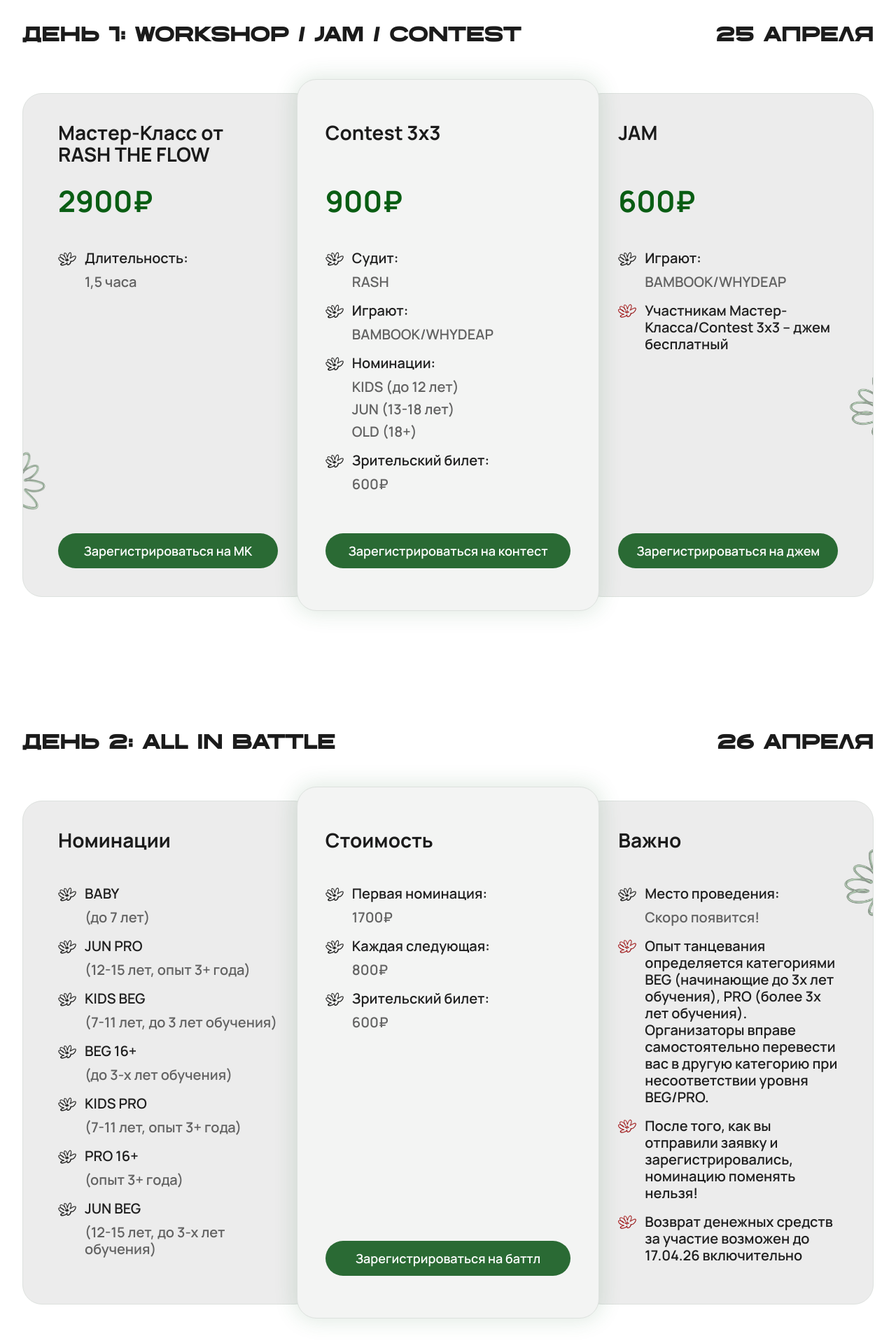
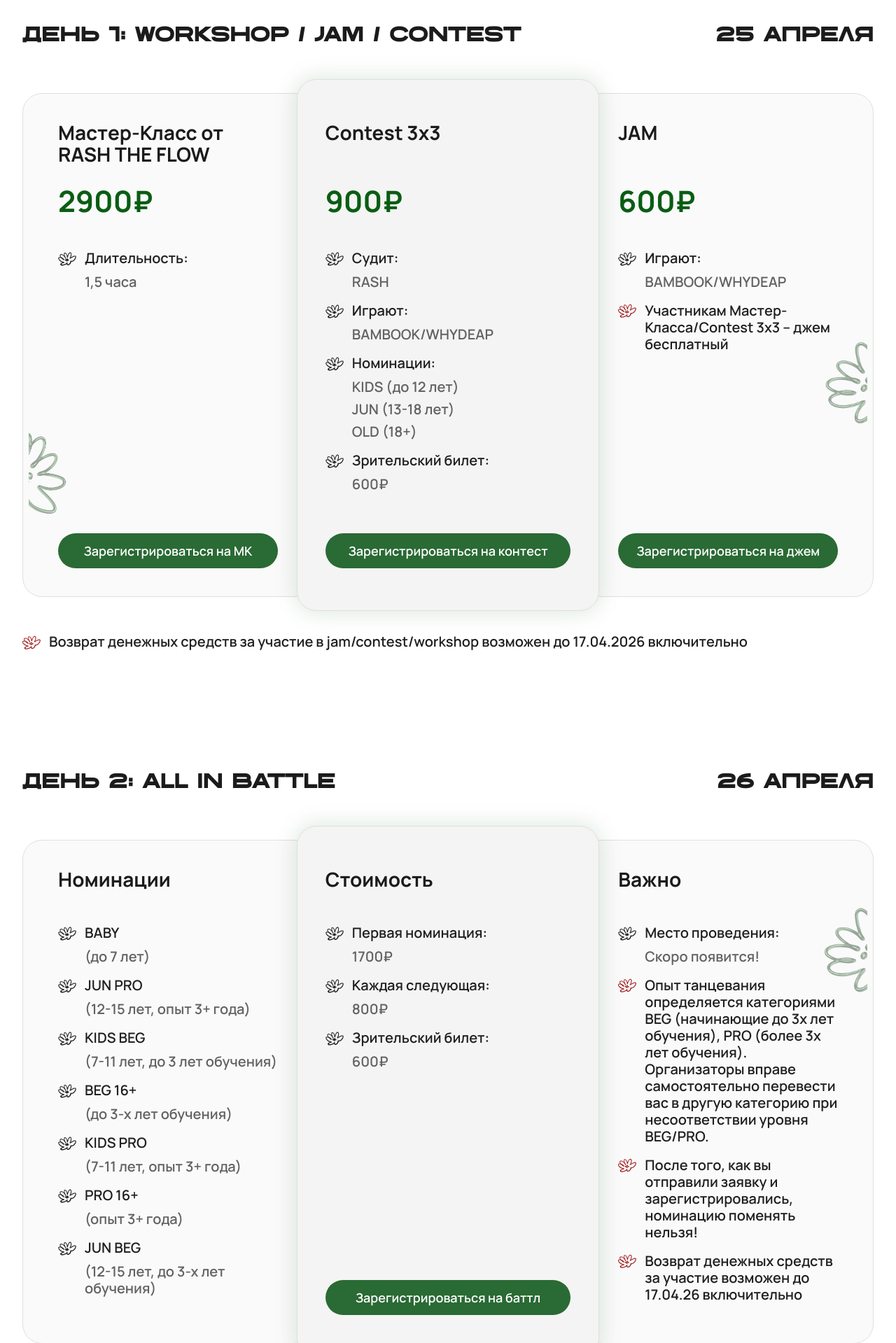
Before and after one commit to FibEli3/ALL-IN-BATTLE, a Next.js app: page / in a window 1280 px wide. Shown: the part 4600-6519 px from the top of the page at 70% size. Built offline with nearby package versions, Linux system fonts and the light colour scheme.

Commit message:
style: add day-one refund note and lighten side cards

```diff
--- a/src/app/page.tsx
+++ b/src/app/page.tsx
@@ -396,7 +396,7 @@ export default function Home() {
                 className={`relative flex flex-col overflow-hidden rounded-[28px] border border-[#dde1de] ${
                   card.variant === "center"
                     ? "z-20 w-full bg-[#f3f4f3] px-[40px] py-[60px] md:w-[464px] md:min-h-[760px] md:shadow-[0_0_30px_3px_rgba(41,108,51,0.15)]"
-                    : "z-10 w-full bg-[#ececec] px-[50px] py-[40px] md:mt-[20px] md:w-[444px] md:min-h-[720px]"
+                    : "z-10 w-full bg-[#fafafa] px-[50px] py-[40px] md:mt-[20px] md:w-[444px] md:min-h-[720px]"
                 } ${
                   card.variant === "center"
                     ? "md:mx-[-24px]"
@@ -432,7 +432,7 @@ export default function Home() {
                     alt=""
                     width={110}
                     height={110}
-                    className="pointer-events-none absolute -left-2 bottom-24 w-[98px] opacity-85"
+                    className="pointer-events-none absolute left-[8px] bottom-20 w-[132px] opacity-85"
                   />
                 ) : null}
                 {card.decor === "right-mid" ? (
@@ -441,7 +441,7 @@ export default function Home() {
                     alt=""
                     width={110}
                     height={110}
-                    className="pointer-events-none absolute -right-3 bottom-[170px] w-[100px] opacity-85"
+                    className="pointer-events-none absolute right-[8px] bottom-[170px] w-[132px] opacity-85"
                   />
                 ) : null}
                 <button className="mt-auto w-full rounded-full bg-[#2a6a34] px-6 py-4 text-[18px] font-semibold leading-none text-white transition hover:bg-[#21562a] whitespace-nowrap">
@@ -449,6 +449,13 @@ export default function Home() {
                 </button>
               </article>
             ))}
+          </div>
+          <div className="mt-8 flex items-start gap-3">
+            <FlowerMark warning />
+            <p className="text-[20px] font-semibold leading-[1.2] text-[#1f1f1f]">
+              Возврат денежных средств за участие в jam/contest/workshop возможен до 17.04.2026
+              включительно
+            </p>
           </div>
         </div>
       </section>
@@ -466,7 +473,7 @@ export default function Home() {
                 className={`relative flex flex-col overflow-hidden rounded-[28px] border border-[#dde1de] ${
                   column.variant === "center"
                     ? "z-20 w-full bg-[#f3f4f3] px-[40px] py-[60px] md:w-[464px] md:min-h-[760px] md:shadow-[0_0_30px_3px_rgba(41,108,51,0.15)]"
-                    : "z-10 w-full bg-[#ececec] px-[50px] py-[40px] md:mt-[20px] md:w-[444px] md:min-h-[720px]"
+                    : "z-10 w-full bg-[#fafafa] px-[50px] py-[40px] md:mt-[20px] md:w-[444px] md:min-h-[720px]"
                 } ${
                   column.variant === "center"
                     ? "md:mx-[-24px]"
@@ -499,7 +506,7 @@ export default function Home() {
                     alt=""
                     width={116}
                     height={116}
-                    className="pointer-events-none absolute -right-2 top-0 w-[108px] opacity-85"
+                    className="pointer-events-none absolute right-[8px] top-[10px] w-[136px] opacity-85"
                   />
                 ) : null}
                 {column.button ? (
```
